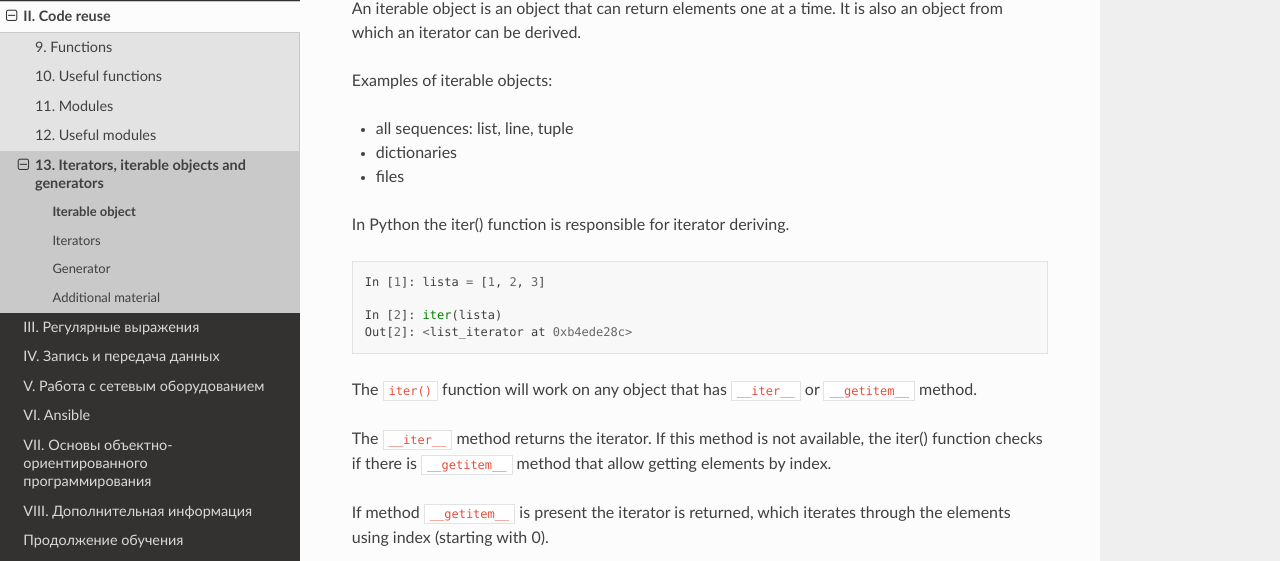
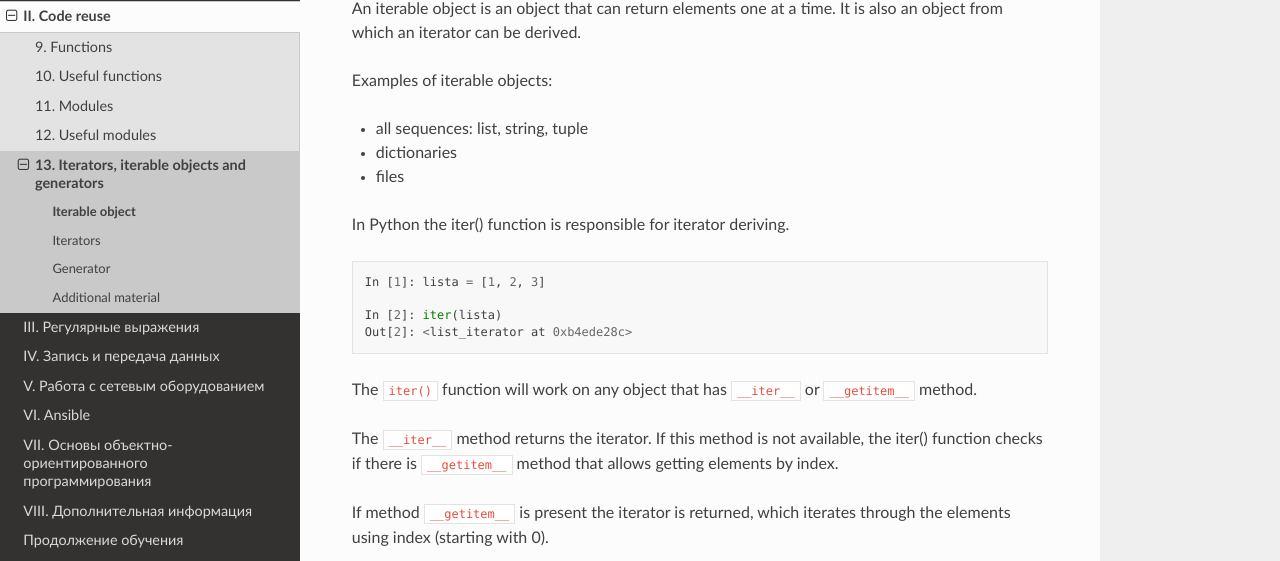
Before and after one commit to Aidar5/nattoeng, a Sphinx documentation site: the page built from docs/source/book/13_iterator_generator/iterable.rst, in a window 1280 px wide and 1179 px high. Shown: the part 330-891 px from the top of the window. Built offline with Sphinx 7.4.7 and the Read the Docs theme 2.0.0, drawn with Linux system fonts in a browser that asks for light colours; pages that are not in the unit, such as notebooks, are missing from menus.

Commit message:
Update iterable.rst

```diff
--- a/docs/source/book/13_iterator_generator/iterable.rst
+++ b/docs/source/book/13_iterator_generator/iterable.rst
@@ -11,7 +11,7 @@ An iterable object is an object that can return elements one at a time. It is al
 
 Examples of iterable objects:
 
-* all sequences: list, line, tuple
+* all sequences: list, string, tuple
 * dictionaries
 * files
 
@@ -26,7 +26,7 @@ In Python the iter() function is responsible for iterator deriving.
 
 The ``iter()`` function will work on any object that has ``__iter__`` or  ``__getitem__`` method.
 
-The ``__iter__`` method returns the iterator. If this method is not available, the iter() function checks if there is ``__getitem__`` method that allow getting elements by index.
+The ``__iter__`` method returns the iterator. If this method is not available, the iter() function checks if there is ``__getitem__`` method that allows getting elements by index.
 
 If method ``__getitem__`` is present the iterator is returned, which iterates through the elements using index (starting with 0).
 
```
